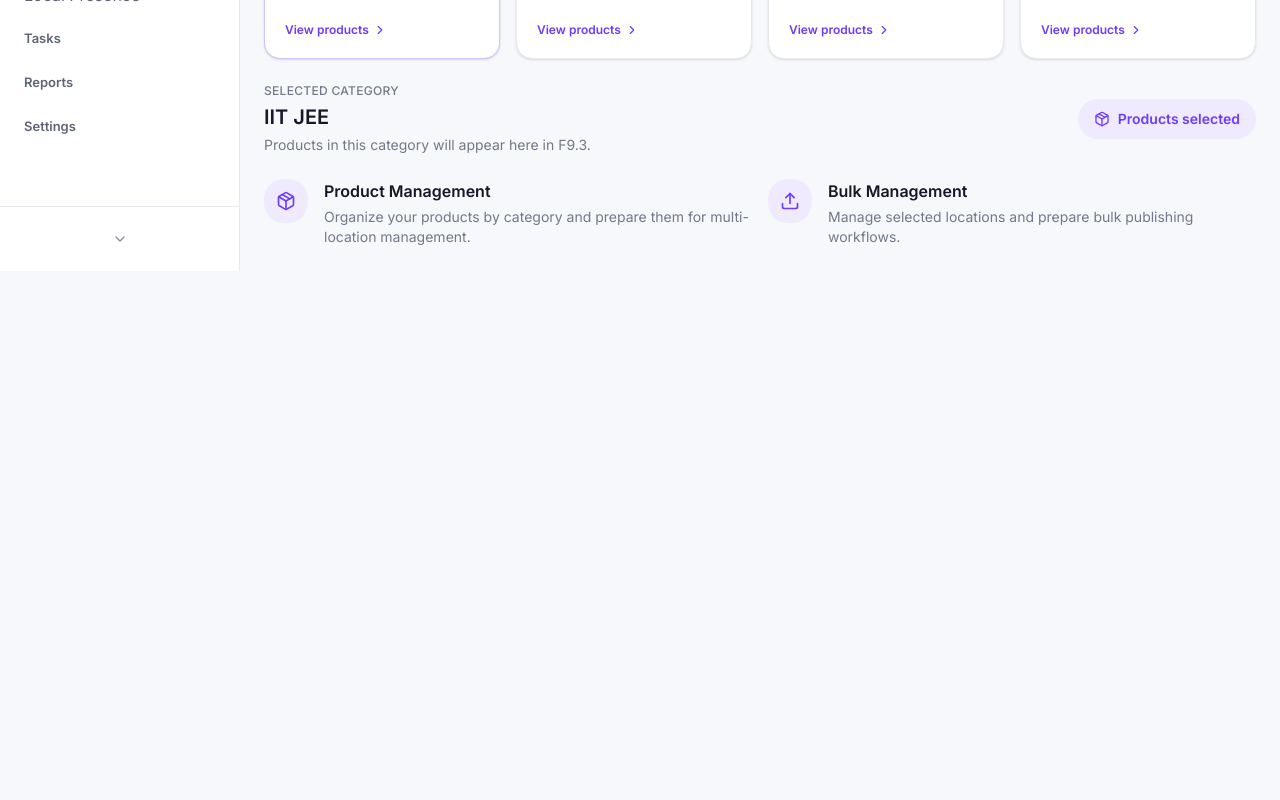
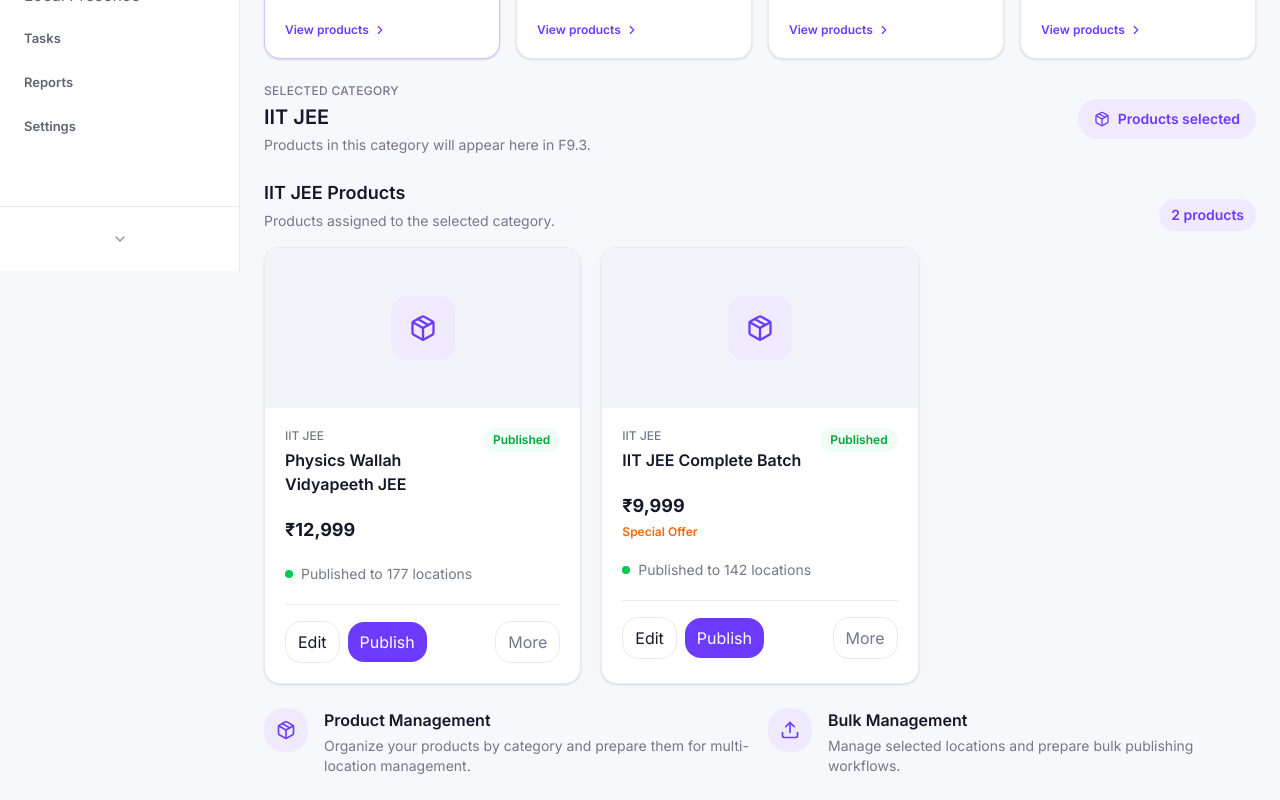
Before and after one commit to kishorkumarbairagi69/gmb-legend, a Next.js app: page /products in a window 1280 px wide. Shown: the part 529-1329 px from the top of the page. Before the commit the page ends 800 px from the top, so only its background shows below. Built offline with nearby package versions, Linux system fonts and the light colour scheme.

Commit message:
feat: add product cards and status presentation

```diff
--- a/app/products/page.tsx
+++ b/app/products/page.tsx
@@ -38,6 +38,77 @@
   },
 ];
 
+type Product = {
+  id: string;
+  name: string;
+  category: string;
+  price: string;
+  offer?: string;
+  locations: number;
+  status: "Published" | "Draft";
+};
+
+const products: Product[] = [
+  {
+    id: "product-001",
+    name: "Physics Wallah Vidyapeeth JEE",
+    category: "IIT JEE",
+    price: "₹12,999",
+    locations: 177,
+    status: "Published",
+  },
+  {
+    id: "product-002",
+    name: "IIT JEE Complete Batch",
+    category: "IIT JEE",
+    price: "₹9,999",
+    offer: "Special Offer",
+    locations: 142,
+    status: "Published",
+  },
+  {
+    id: "product-003",
+    name: "NEET Vidyapeeth Batch",
+    category: "NEET",
+    price: "₹11,999",
+    locations: 164,
+    status: "Published",
+  },
+  {
+    id: "product-004",
+    name: "NEET Foundation Course",
+    category: "NEET",
+    price: "₹7,999",
+    offer: "Limited Offer",
+    locations: 96,
+    status: "Draft",
+  },
+  {
+    id: "product-005",
+    name: "School Foundation Program",
+    category: "School",
+    price: "₹6,499",
+    locations: 118,
+    status: "Published",
+  },
+  {
+    id: "product-006",
+    name: "School Learning Program",
+    category: "School",
+    price: "₹4,999",
+    locations: 84,
+    status: "Draft",
+  },
+  {
+    id: "product-007",
+    name: "PWNSAT Preparation Program",
+    category: "PWNSAT",
+    price: "₹2,999",
+    offer: "Special Offer",
+    locations: 64,
+    status: "Published",
+  },
+];
 const serviceCategories: ProductCategory[] = [
   {
     name: "All Services",
@@ -75,6 +146,9 @@
     activeSection === "products"
       ? selectedProductCategory
       : selectedServiceCategory;
+      const selectedProducts = products.filter(
+  (product) => product.category === selectedProductCategory,
+);
 
   const handleCategorySelect = (category: string) => {
     if (activeSection === "products") {
@@ -281,7 +355,112 @@
               </div>
             </div>
           </section>
+<section>
+  <div className="mb-4 flex items-end justify-between gap-4">
+    <div>
+      <h2 className="text-lg font-semibold text-text-primary">
+        {selectedProductCategory} Products
+      </h2>
 
+      <p className="mt-1 text-sm text-text-secondary">
+        Products assigned to the selected category.
+      </p>
+    </div>
+
+    <span className="rounded-full bg-primary-light px-3 py-1.5 text-sm font-semibold text-primary">
+  {selectedProducts.length}{" "}
+  {selectedProducts.length === 1 ? "product" : "products"}
+</span>
+  </div>
+
+  <div className="grid grid-cols-1 gap-5 md:grid-cols-2 xl:grid-cols-3">
+    {selectedProducts.map((product) => (
+      <article
+        key={product.id}
+        className="overflow-hidden rounded-2xl border border-border bg-white shadow-sm transition hover:-translate-y-0.5 hover:border-primary/30 hover:shadow-md"
+      >
+        <div className="flex h-40 items-center justify-center bg-secondary">
+          <div className="flex h-16 w-16 items-center justify-center rounded-2xl bg-primary-light text-primary">
+            <Package className="h-7 w-7" />
+          </div>
+        </div>
+
+        <div className="p-5">
+          <div className="flex items-start justify-between gap-3">
+            <div>
+              <p className="text-xs font-medium text-text-secondary">
+                {product.category}
+              </p>
+
+              <h3 className="mt-1 text-base font-semibold text-text-primary">
+                {product.name}
+              </h3>
+            </div>
+
+            <span
+              className={`shrink-0 rounded-full px-2.5 py-1 text-xs font-semibold ${
+                product.status === "Published"
+                  ? "bg-green-50 text-green-600"
+                  : "bg-secondary text-text-secondary"
+              }`}
+            >
+              {product.status}
+            </span>
+          </div>
+
+          <div className="mt-5">
+            <p className="text-lg font-bold text-text-primary">
+              {product.price}
+            </p>
+
+            {product.offer && (
+              <p className="mt-1 text-xs font-semibold text-orange-500">
+                {product.offer}
+              </p>
+            )}
+          </div>
+
+          <div className="mt-5 flex items-center gap-2 text-sm text-text-secondary">
+            <span
+              className={`h-2 w-2 rounded-full ${
+                product.status === "Published"
+                  ? "bg-green-500"
+                  : "bg-gray-400"
+              }`}
+            />
+
+            {product.status === "Published"
+              ? `Published to ${product.locations} locations`
+              : `Available to ${product.locations} locations`}
+          </div>
+
+          <div className="mt-5 flex items-center gap-2 border-t border-border pt-4">
+            <button
+              type="button"
+              className="rounded-lg border border-border bg-white px-3 py-2 text-sm font-semibold text-text-primary transition hover:bg-secondary"
+            >
+              Edit
+            </button>
+
+            <button
+              type="button"
+              className="rounded-lg bg-primary px-3 py-2 text-sm font-semibold text-white transition hover:bg-primary-dark"
+            >
+              Publish
+            </button>
+
+            <button
+              type="button"
+              className="ml-auto rounded-lg border border-border bg-white px-3 py-2 text-sm font-semibold text-text-secondary transition hover:bg-secondary hover:text-text-primary"
+            >
+              More
+            </button>
+          </div>
+        </div>
+      </article>
+    ))}
+  </div>
+</section>
           <section className="grid grid-cols-1 gap-4 md:grid-cols-2">
             <div className="surface-card">
               <div className="flex items-start gap-4">
```
